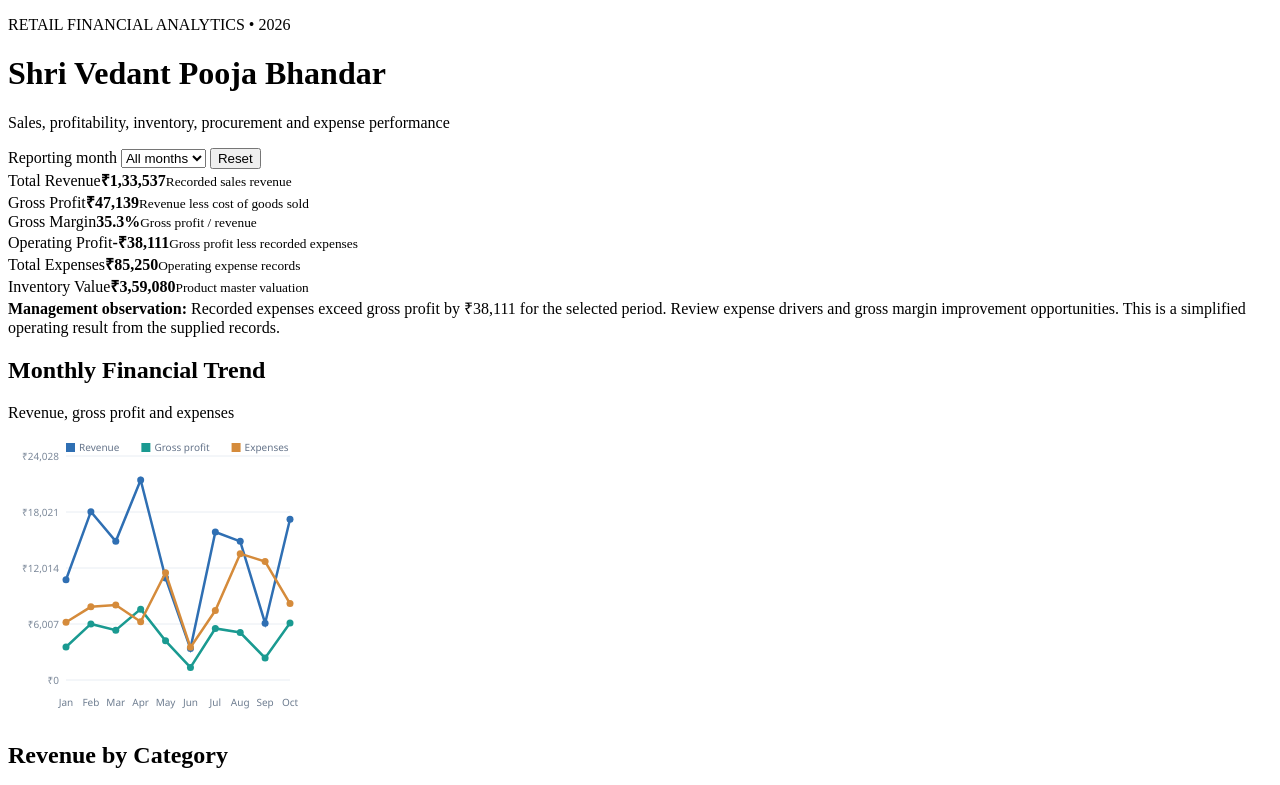
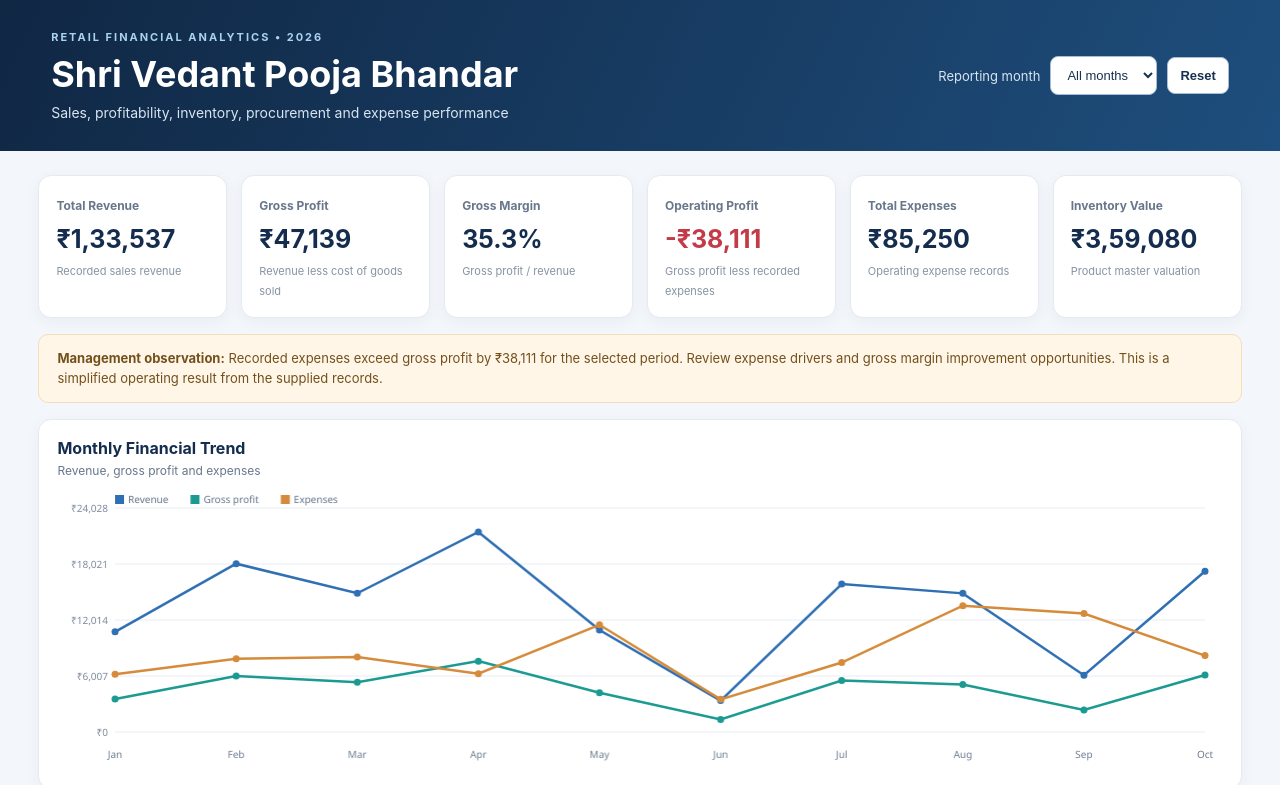
Before and after one commit to Atharv-driod/shri-vedant-financial-analytics, a plain HTML site: page index.html in a window 1280 px wide. Shown: the top 785 px of the page. Drawn offline with Linux system fonts and the light colour scheme.

Commit message:
Update styles.css

```diff
--- a/styles.css
+++ b/styles.css
@@ -1,3 +1,21 @@
+*{box-sizing:border-box} :root{--navy:#142d4e;--blue:#2f6fb3;--teal:#168b87;--bg:#f3f6fb;--ink:#172437;--muted:#68778b;--line:#e5eaf1;--white:#fff}
+body{margin:0;background:var(--bg);color:var(--ink);font-family:Inter,"Segoe UI",Arial,sans-serif}
+.topbar{background:linear-gradient(115deg,#102744,#1e4e7d);color:white;padding:30px max(4vw,24px);display:flex;justify-content:space-between;align-items:center;gap:24px;flex-wrap:wrap}
+.eyebrow{font-size:11px;letter-spacing:2px;font-weight:700;color:#a9d3ef;margin:0 0 8px}
+h1{font-size:clamp(24px,3vw,36px);margin:0;font-weight:750}.subhead{color:#d7e5f1;margin:8px 0 0;font-size:14px}
+.controls{display:flex;align-items:center;gap:10px;flex-wrap:wrap}.controls label{font-size:13px;color:#d7e5f1}.controls select,.reset-btn{border:1px solid #a7bfd5;background:white;border-radius:8px;padding:10px 12px;color:#17314e;font-size:13px}.reset-btn{cursor:pointer;font-weight:650}
+.container{width:min(1440px,94%);margin:24px auto 40px}.kpi-grid{display:grid;grid-template-columns:repeat(6,1fr);gap:14px}
+.kpi,.panel,.method-note{background:var(--white);border:1px solid var(--line);border-radius:13px;box-shadow:0 4px 16px rgba(22,48,79,.045)}
+.kpi{padding:18px 17px;min-height:122px}.kpi span{font-size:12px;color:var(--muted);font-weight:700}.kpi strong{display:block;font-size:clamp(19px,2vw,25px);margin:10px 0 5px;color:var(--navy)}.kpi small{font-size:11px;color:#8793a3}
+.negative{color:#c33b48!important}.positive{color:#16836c!important}
+.insight-banner{margin:16px 0;padding:14px 18px;border-radius:10px;background:#fff6e8;border:1px solid #f3dfb9;color:#73501c;font-size:13px;line-height:1.5}
+.chart-grid{display:grid;grid-template-columns:repeat(2,minmax(0,1fr));gap:16px;margin-top:16px}.panel{padding:18px;min-width:0}.panel.wide{grid-column:1/-1}
+.panel-heading{display:flex;justify-content:space-between;align-items:flex-start;margin-bottom:12px}.panel h2,.method-note h2{font-size:16px;margin:0;color:var(--navy)}.panel-heading p{font-size:12px;color:var(--muted);margin:5px 0 0}
+canvas{width:100%;display:block}.legend{display:flex;gap:12px;flex-wrap:wrap;margin-top:8px;font-size:11px;color:var(--muted)}.legend span{display:inline-flex;align-items:center;gap:5px}.dot{width:8px;height:8px;border-radius:50%;display:inline-block}
+.table-grid{display:grid;grid-template-columns:repeat(2,minmax(0,1fr));gap:16px;margin-top:16px}.table-wrap{overflow:auto}table{border-collapse:collapse;width:100%;font-size:12px}th,td{text-align:left;padding:10px 8px;border-bottom:1px solid var(--line);white-space:nowrap}th{font-size:10px;text-transform:uppercase;letter-spacing:.5px;color:var(--muted);background:#f8fafc}td:not(:first-child),th:not(:first-child){text-align:right}tbody tr:last-child td{border-bottom:0}.status-low{color:#b33b42;font-weight:700}.status-ok{color:#18816e;font-weight:650}
+.method-note{margin-top:16px;padding:20px}.method-note p{font-size:12px;line-height:1.65;color:#5f6d80;margin:10px 0 0}footer{text-align:center;color:#8793a3;font-size:11px;padding:22px}
+@media(max-width:1050px){.kpi-grid{grid-template-columns:repeat(3,1fr)}}@media(max-width:680px){.kpi-grid{grid-template-columns:repeat(2,1fr)}.chart-grid,.table-grid{grid-template-columns:1fr}.panel.wide{grid-column:auto}.topbar{padding:24px 18px}.container{width:94%}}
+
 
 /* MySQL portfolio section */
 .sql-portfolio{margin-top:18px;padding:24px;background:#fff;border:1px solid var(--line);border-radius:13px;box-shadow:0 4px 16px rgba(22,48,79,.045)}
```
